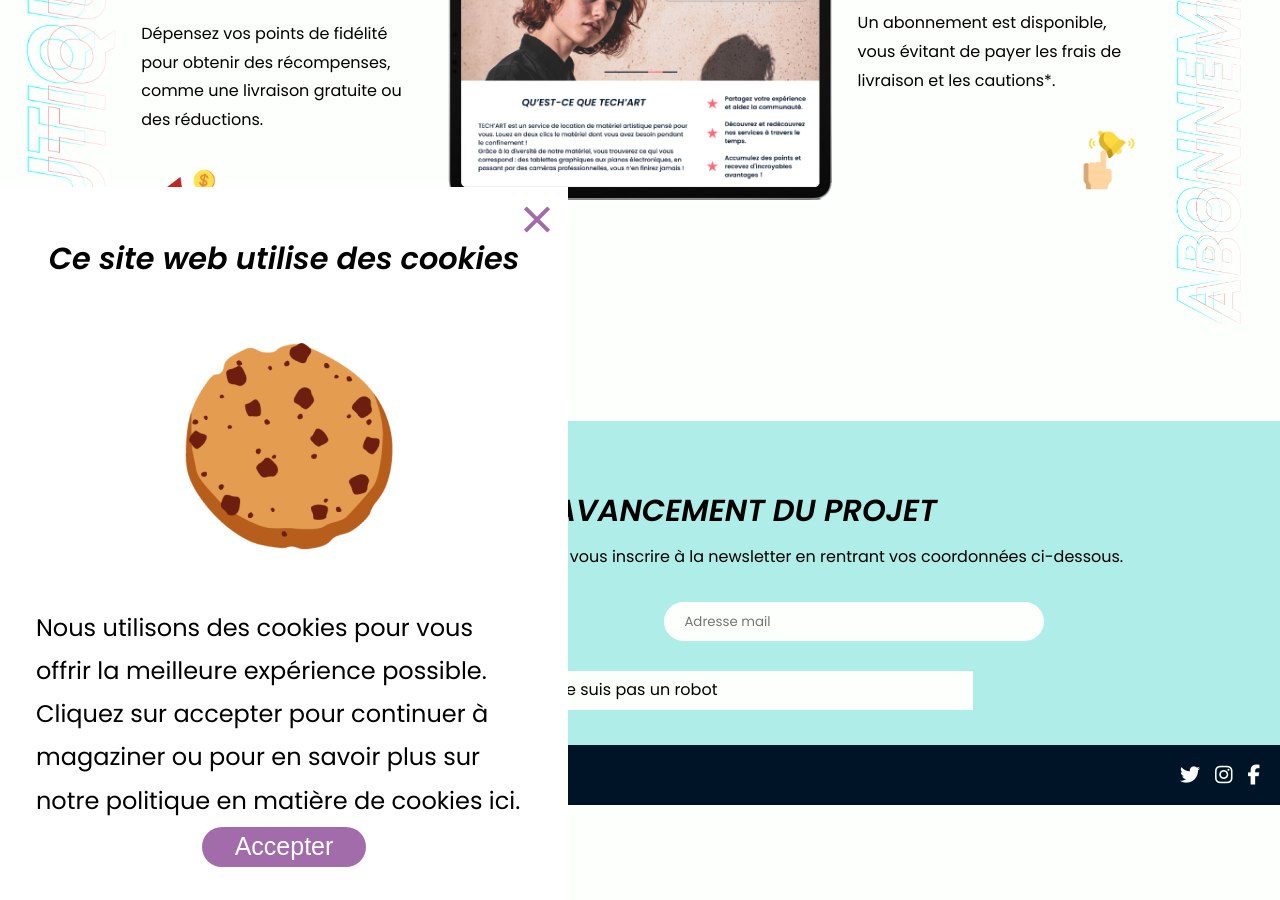
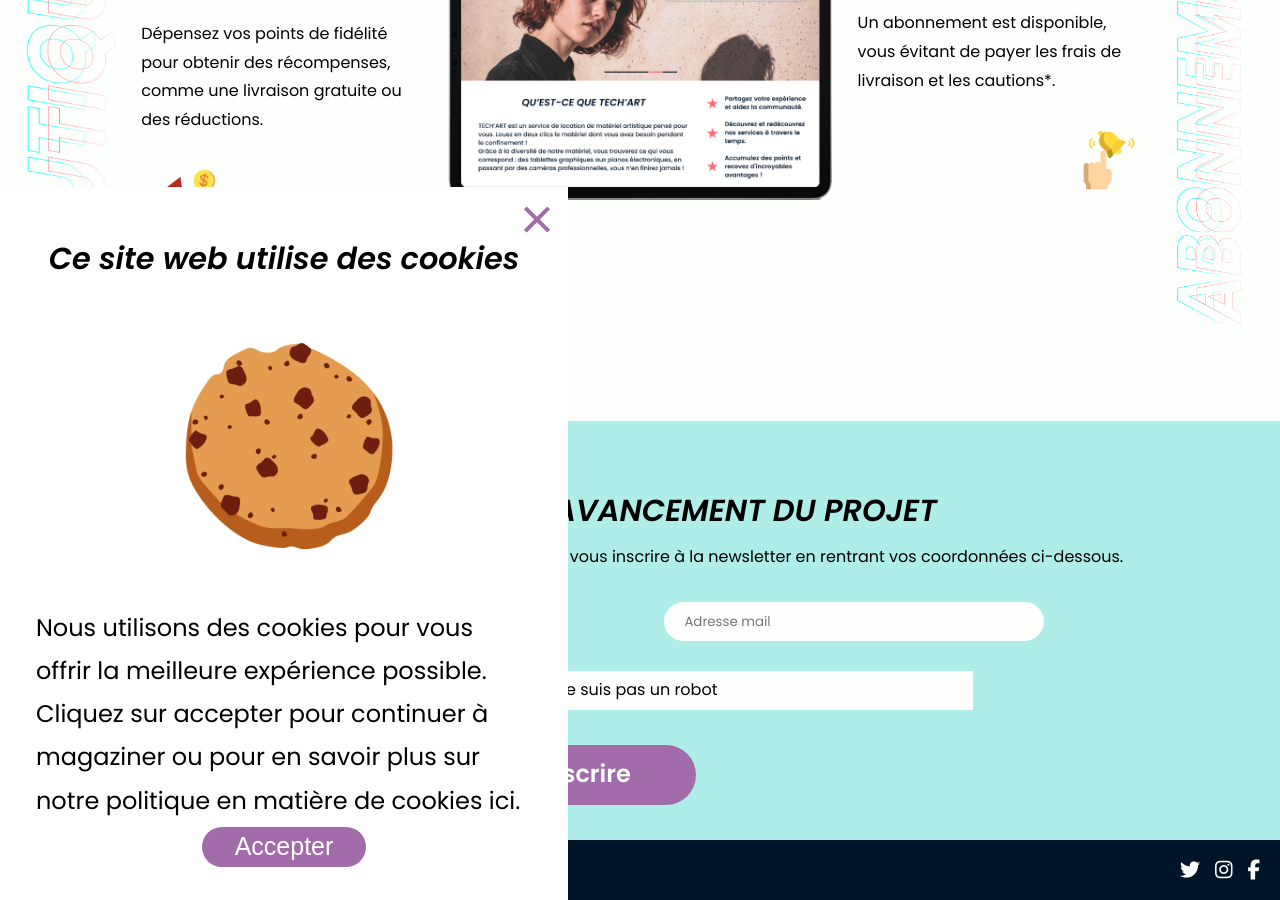
Before and after one commit to alvina-dr/tech-art, a Jekyll site: the page built from index.md, in a window 1280 px wide and 900 px high, scrolled down 3558 px. Built offline with Jekyll 4.4.1, drawn with Linux system fonts in a browser that asks for light colours; nearby versions of some CDN libraries.

Commit message:
azdazddazazd

```diff
--- a/_includes/section/newsletter.html
+++ b/_includes/section/newsletter.html
@@ -22,5 +22,8 @@
       </div>
       <p class="renseignement3">Je ne suis pas un robot</p>
     </div>
+    <div class="purplebox2">
+      <p class="blanc">S'inscrire</p>
+    </div>
   </div>
 </div>
--- a/_sass/_newsletter.scss
+++ b/_sass/_newsletter.scss
@@ -151,7 +151,7 @@ input::placeholder {
 }
 
 .captext {
-    width: 376px;
+    width: 100%;
     height: 78px;
     padding-left: 5%;
 }
@@ -191,3 +191,14 @@ input::placeholder {
     border-style: solid;
     border-color: #A26CAA;
 }
+.purplebox2 {
+    background-color: #A26CAA;
+    width: 240px;
+    height: 60px;
+    margin: auto;
+    border-radius: 30px;
+    text-align: center;
+    margin-top: 35px;
+    display: flex;
+    justify-content: center;
+}
```
Also changed, not shown: assets/js/captcha.js (line endings or trailing spaces).
